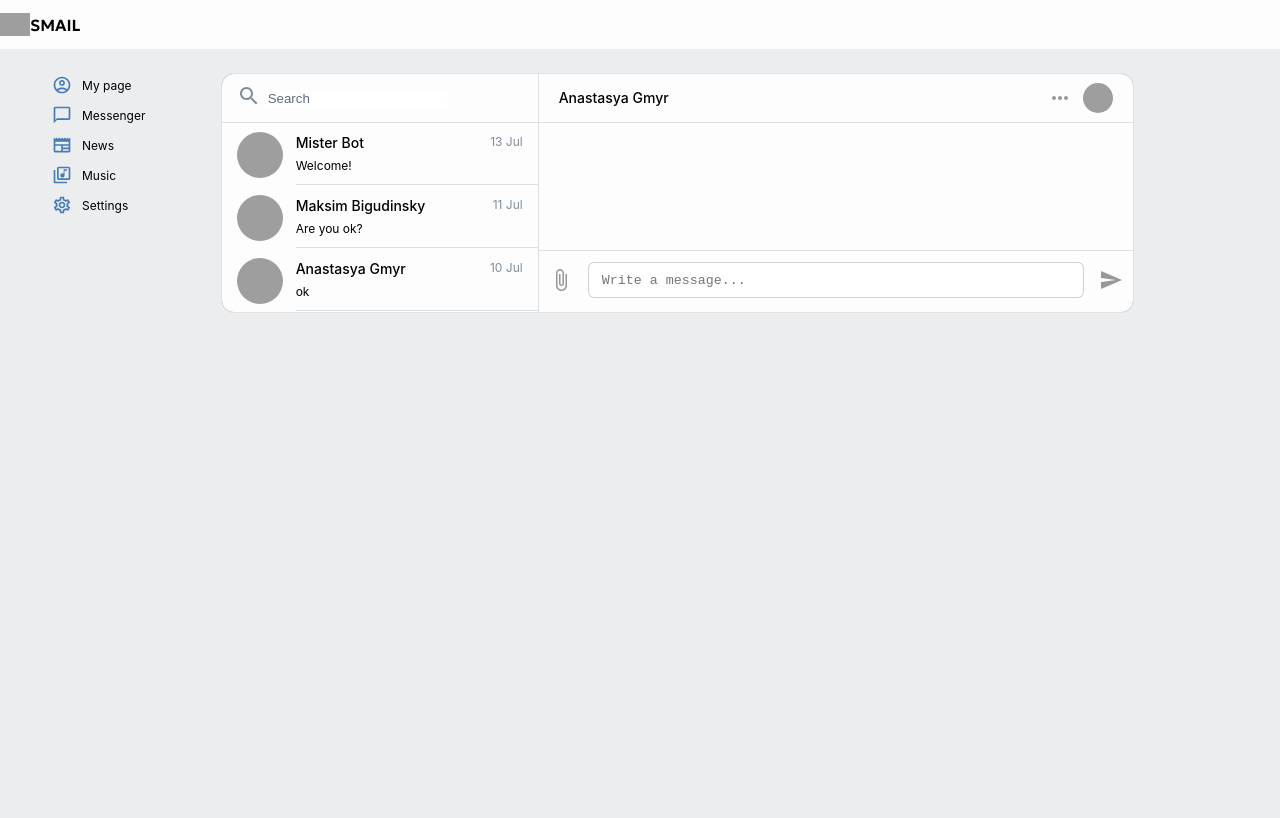
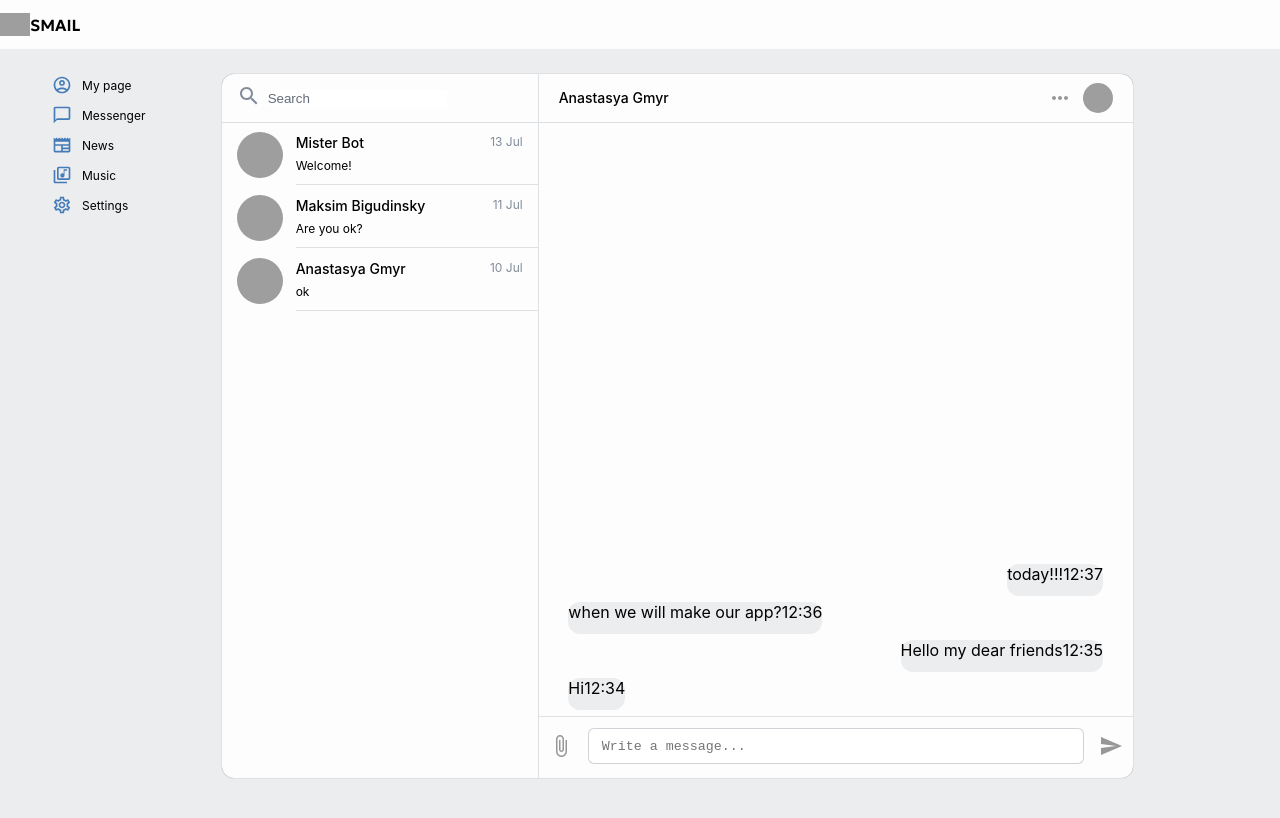
Before and after one commit to talismanchik/smail, a React (Create React App) app: page /messenger in a window 1280 px wide. Built offline with nearby package versions, Linux system fonts and the light colour scheme; grey boxes are pictures that could not be loaded.

Commit message:
create ChatBody.tsx for TalkWindow.tsx

```diff
--- a/src/Components/Messages/Messanger.module.scss
+++ b/src/Components/Messages/Messanger.module.scss
@@ -7,7 +7,7 @@
   box-shadow: 0 0 1px $block_shadow;
   width: 911px;
   display: flex;
-
+  height: 88vh;
 
 
   .dialogs {
@@ -111,9 +111,11 @@
     display: flex;
     flex-direction: column;
     justify-content: space-between;
+    align-items: center;
     flex: 2;
 
     .chatHeader {
+      width: 100%;
       height: 48px;
       border-bottom: 1px solid rgba(98, 109, 122, 0.2);
       display: flex;
@@ -156,10 +158,38 @@
     }
 
     .chatBody {
+      width: 90%;
+      flex: 2;
+      display: flex;
+      flex-direction: column-reverse;
+      align-items: flex-start;
+
+
+      .messageContainer {
+        box-sizing: border-box;
+        min-height: 32px;
+        background-color: $bgColorWindow;
+        margin-bottom: 6px;
+        border-radius: 0.75rem;
+
+        .textContent {
+
+          .messageMeta {
+
+          }
+        }
+      }
+
+      .myMessageTrue {
+        align-self: flex-end;
+      }
+
 
     }
 
+
     .chatInput {
+      width: 100%;
       height: 62px;
       border-top: 1px solid rgba(98, 109, 122, 0.2);
       display: flex;
--- /dev/null
+++ b/src/Components/Messages/TalkWindow/ChatBody/ChatBody.tsx
@@ -0,0 +1,43 @@
+import React from 'react';
+import style from "../../Messanger.module.scss";
+import {Message} from "./Message/Message";
+import avatar1 from '../../../../Common/avatars/avatar3.jpg'
+import avatar2 from '../../../../photo/IMG_20190901_215506_989.jpg'
+
+
+export const ChatBody = () => {
+    return (
+        <div className={style.chatBody}>
+
+            <Message
+                // name={'Anastasya Gmyr'}
+                // avatar={avatar1}
+                time={'12:34'}
+                textMessage={'Hi'}
+                myMessage={false}
+            />
+            <Message
+                // name={'Eugene Nesterenko'}
+                // avatar={avatar2}
+                time={'12:35'}
+                textMessage={'Hello my dear friends'}
+                myMessage={true}
+            />
+            <Message
+                // name={'Anastasya Gmyr'}
+                // avatar={avatar1}
+                time={'12:36'}
+                textMessage={'when we will make our app?'}
+                myMessage={false}
+            />
+            <Message
+                // name={'Eugene Nesterenko'}
+                // avatar={avatar2}
+                time={'12:37'}
+                textMessage={'today!!!'}
+                myMessage={true}
+            />
+
+        </div>
+    );
+};
--- /dev/null
+++ b/src/Components/Messages/TalkWindow/ChatBody/Message/Message.tsx
@@ -0,0 +1,21 @@
+import React from 'react';
+import style from '../../../Messanger.module.scss'
+
+type MessagePropsType = {
+    // avatar?: string,
+    // name: string,
+    time: string,
+    textMessage: string,
+    myMessage: boolean
+}
+
+export const Message = (props: MessagePropsType) => {
+    return (
+        <div className={props.myMessage? `${style.messageContainer} ${style.myMessageTrue}` : `${style.messageContainer} ${style.myMessageFalse}`}>
+            <div className={style.textContent}>
+                {props.textMessage}
+                <span className={style.messageMeta}>{props.time}</span>
+            </div>
+        </div>
+    );
+};
--- a/src/Components/Messages/TalkWindow/TalkWindow.tsx
+++ b/src/Components/Messages/TalkWindow/TalkWindow.tsx
@@ -1,8 +1,8 @@
 import React from 'react';
 import style from "../Messanger.module.scss";
-import {ChatHeader} from "./TalkWindowComponent/ChatHeader";
-import {ChatBody} from "./TalkWindowComponent/ChatBody";
-import {ChatInput} from "./TalkWindowComponent/ChatInput";
+import {ChatHeader} from "./ChatHeader/ChatHeader";
+import {ChatBody} from "./ChatBody/ChatBody";
+import {ChatInput} from "./ChatInput/ChatInput";
 
 export const TalkWindow = () => {
     return (
--- a/src/Components/Messages/TalkWindow/TalkWindowComponent/ChatBody.tsx
+++ /dev/null
@@ -1,10 +0,0 @@
-import React from 'react';
-import style from "../../Messanger.module.scss";
-
-export const ChatBody = () => {
-    return (
-        <div className={style.chatBody}>
-
-        </div>
-    );
-};
```
Also changed, not shown: src/Components/Messages/TalkWindow/ChatHeader/ChatHeader.tsx (renamed from src/Components/Messages/TalkWindow/TalkWindowComponent/ChatHeader.tsx), src/Components/Messages/TalkWindow/ChatInput/ChatInput.tsx (renamed from src/Components/Messages/TalkWindow/TalkWindowComponent/ChatInput.tsx).
